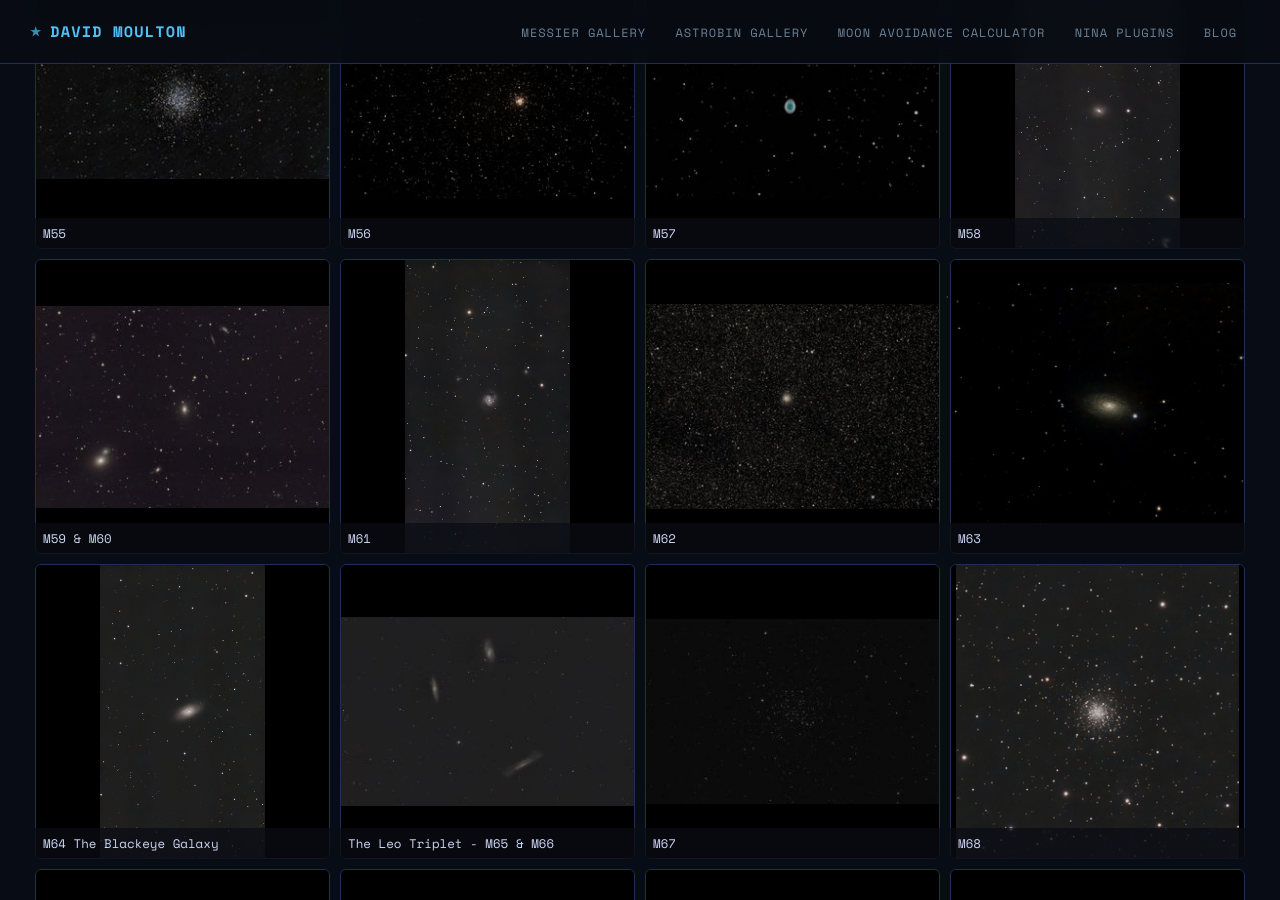
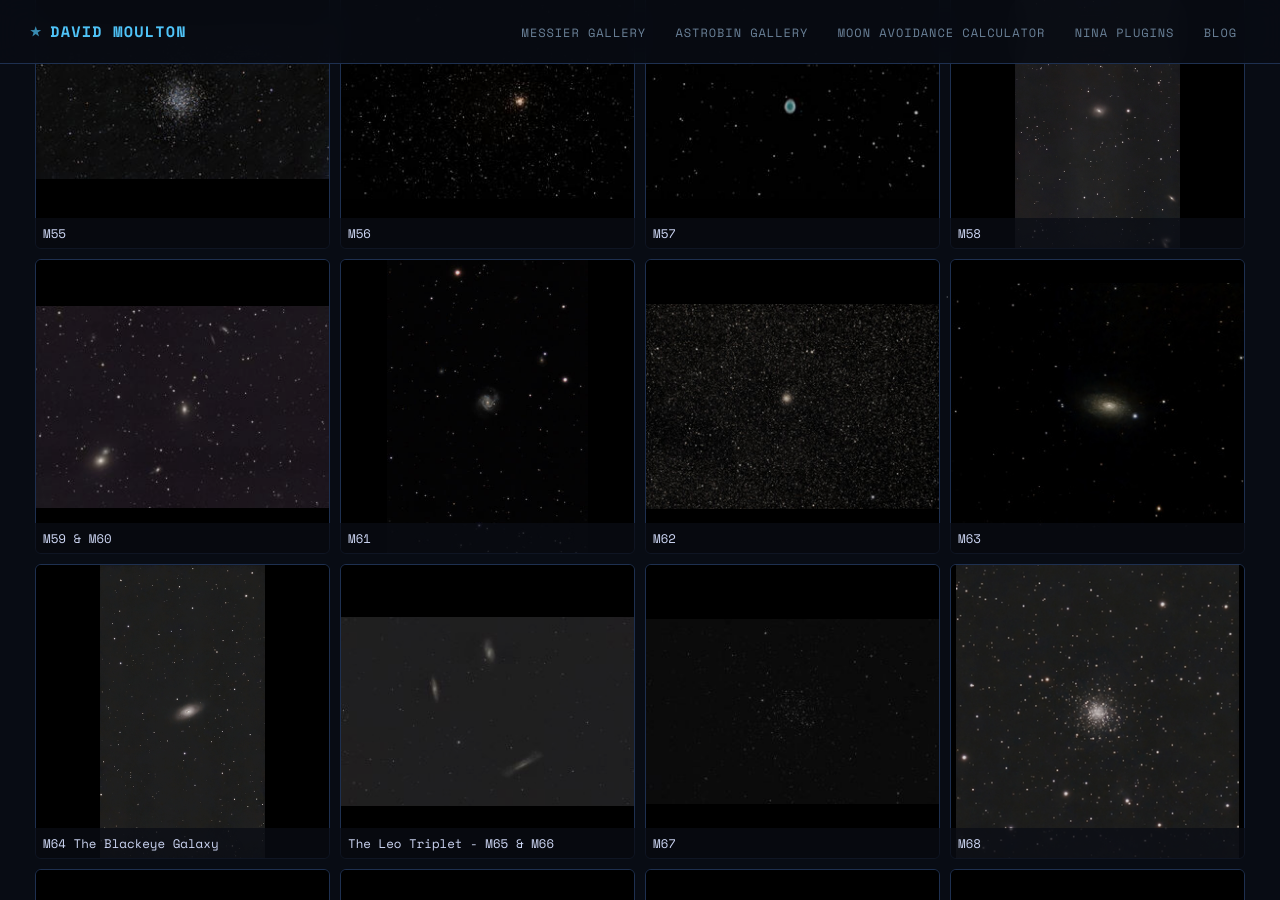
Before and after one commit to dmoulton/dmoulton.github.io, a Jekyll site: the page built from pages/astrophotography/messier.md, in a window 1280 px wide and 900 px high, scrolled down 4363 px. Built offline with Jekyll 4.4.1, drawn with Linux system fonts in a browser that asks for light colours; comment, search, counter and statistics services are not loaded.

Commit message:
updated some objects

```diff
--- a/_data/galleries/messier.yml
+++ b/_data/galleries/messier.yml
@@ -804,11 +804,11 @@ pictures:
     image_info: 31x180"
     checked: true
   - filename: m61
-    original: m61-1080x1920.jpg
+    original: m61-891x1301.jpg
     sizes:
-      - m61-300x533.jpg
+      - m61-300x438.jpg
     sort_id: 61
-    thumbnail: m61-300x533.jpg
+    thumbnail: m61-300x438.jpg
     title: M61
     constellation: Virgo
     notes: ''
```
Also changed, not shown: assets/astrophotography/messier/m61-1080x1920.jpg (deleted), assets/astrophotography/messier/m61-300x438.jpg (added), assets/astrophotography/messier/m61-300x533.jpg (deleted), assets/astrophotography/messier/m61-891x1301.jpg (added), assets/astrophotography/messier/m79-4103x2651.jpg, 1 other file.
